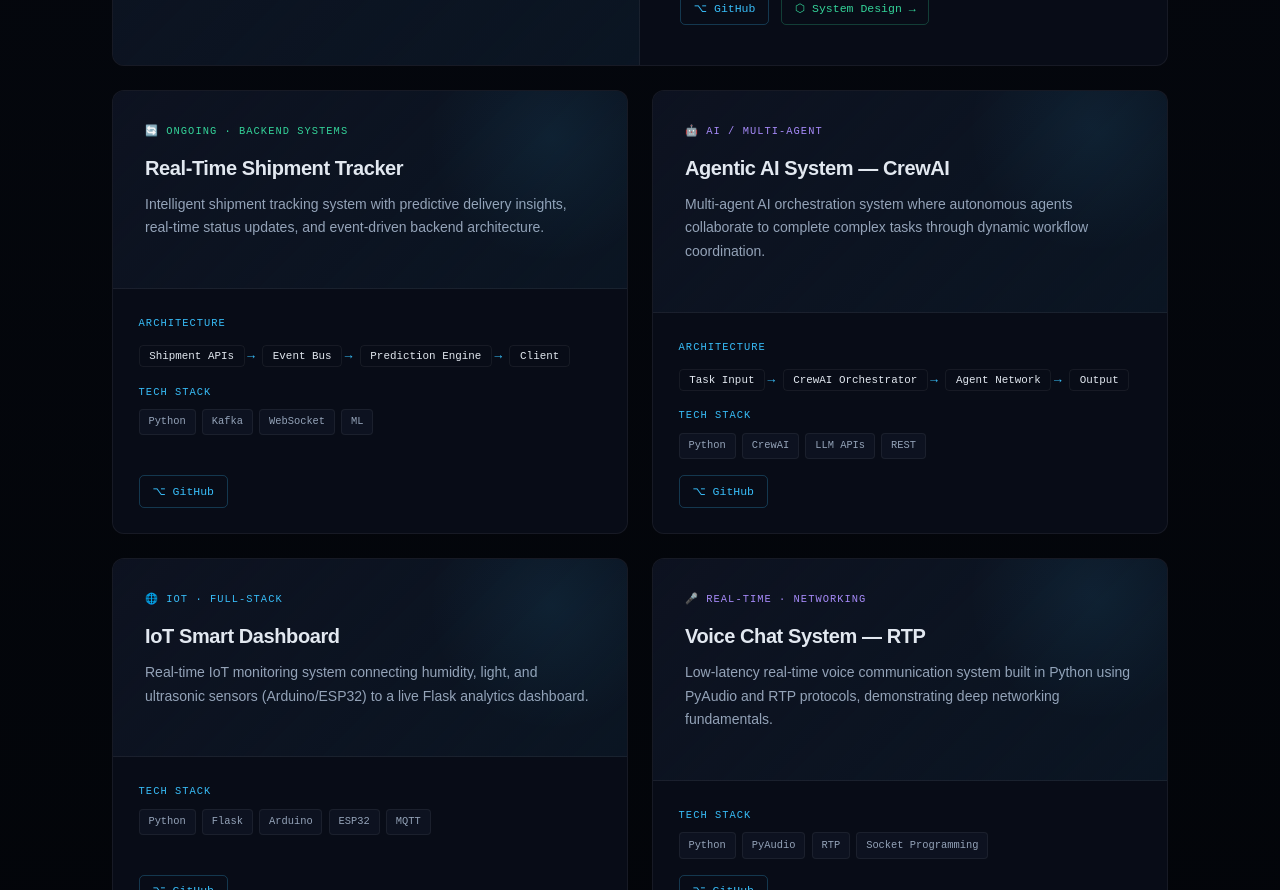
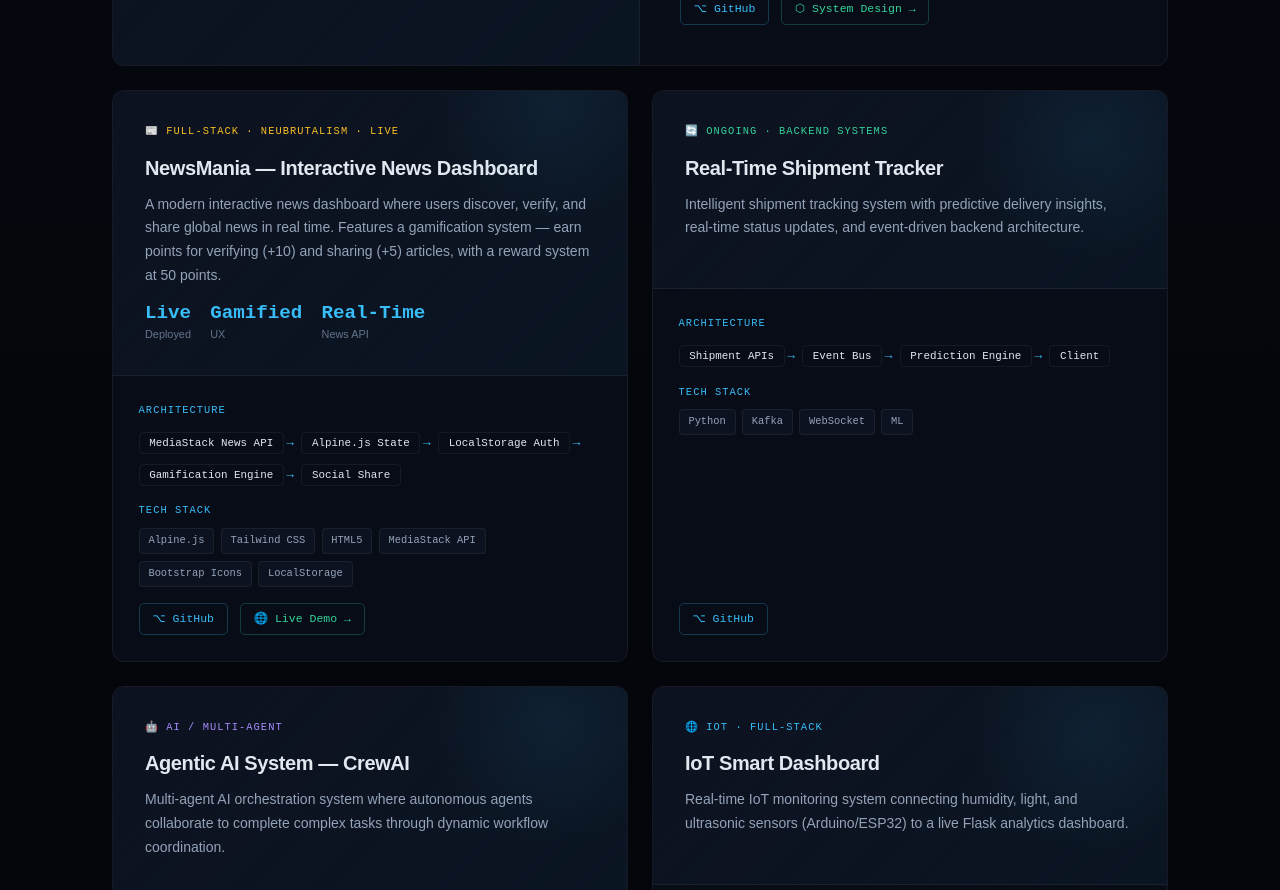
Before and after one commit to sneha-attu/Snehaattu, a React (Vite) app: page / in a window 1280 px wide. Shown: the part 4120-5010 px from the top of the page. Built offline with nearby package versions, Linux system fonts and the light colour scheme.

Commit message:
add NewsMania project with live demo link

```diff
--- a/src/App.jsx
+++ b/src/App.jsx
@@ -53,6 +53,16 @@ const PROJECTS = [
     problem: "Traditional calculators are hard to use for students with motor disabilities, and most gesture demos need expensive hardware or fail in real classroom conditions. GestiCalc turns any laptop webcam into an accessible, touch-free calculator with clear feedback and analytics for teachers — at zero hardware cost.",
     arch: ["Webcam Input","MediaPipe Hands","Gesture Manager","Expression Evaluator","Overlay UI & Analytics"],
     tags: ["Python","MediaPipe Hands","OpenCV","Gesture Recognition","Computer Vision","CPU-only"],
+  },
+  {
+    typeColor: "#fbbf24", type: "📰 Full-Stack · NeuBrutalism · Live",
+    title: "NewsMania — Interactive News Dashboard",
+    desc: "A modern interactive news dashboard where users discover, verify, and share global news in real time. Features a gamification system — earn points for verifying (+10) and sharing (+5) articles, with a reward system at 50 points.",
+    metrics: [["Live","Deployed"],["Gamified","UX"],["Real-Time","News API"]],
+    arch: ["MediaStack News API","Alpine.js State","LocalStorage Auth","Gamification Engine","Social Share"],
+    tags: ["Alpine.js","Tailwind CSS","HTML5","MediaStack API","Bootstrap Icons","LocalStorage"],
+    github: "https://github.com/sneha-attu",
+    demo: "https://news-mania-eight.vercel.app/",
   },
   {
     typeColor: "#34d399", type: "🔄 Ongoing · Backend Systems",
@@ -670,6 +680,7 @@ function Projects() {
                 <div className="ptags">{p.tags.map(t=><span key={t} className="ptag">{t}</span>)}</div>
                 <div className="plinks">
                   <a href={p.github||"https://github.com/sneha-attu"} target="_blank" rel="noreferrer" className="plink">⌥ GitHub</a>
+                  {p.demo&&<a href={p.demo} target="_blank" rel="noreferrer" className="plink demo">🌐 Live Demo →</a>}
                   {p.flagship&&<a href="#system-design" onClick={(e)=>go("system-design",e)} className="plink demo">⬡ System Design →</a>}
                 </div>
               </div>
```
